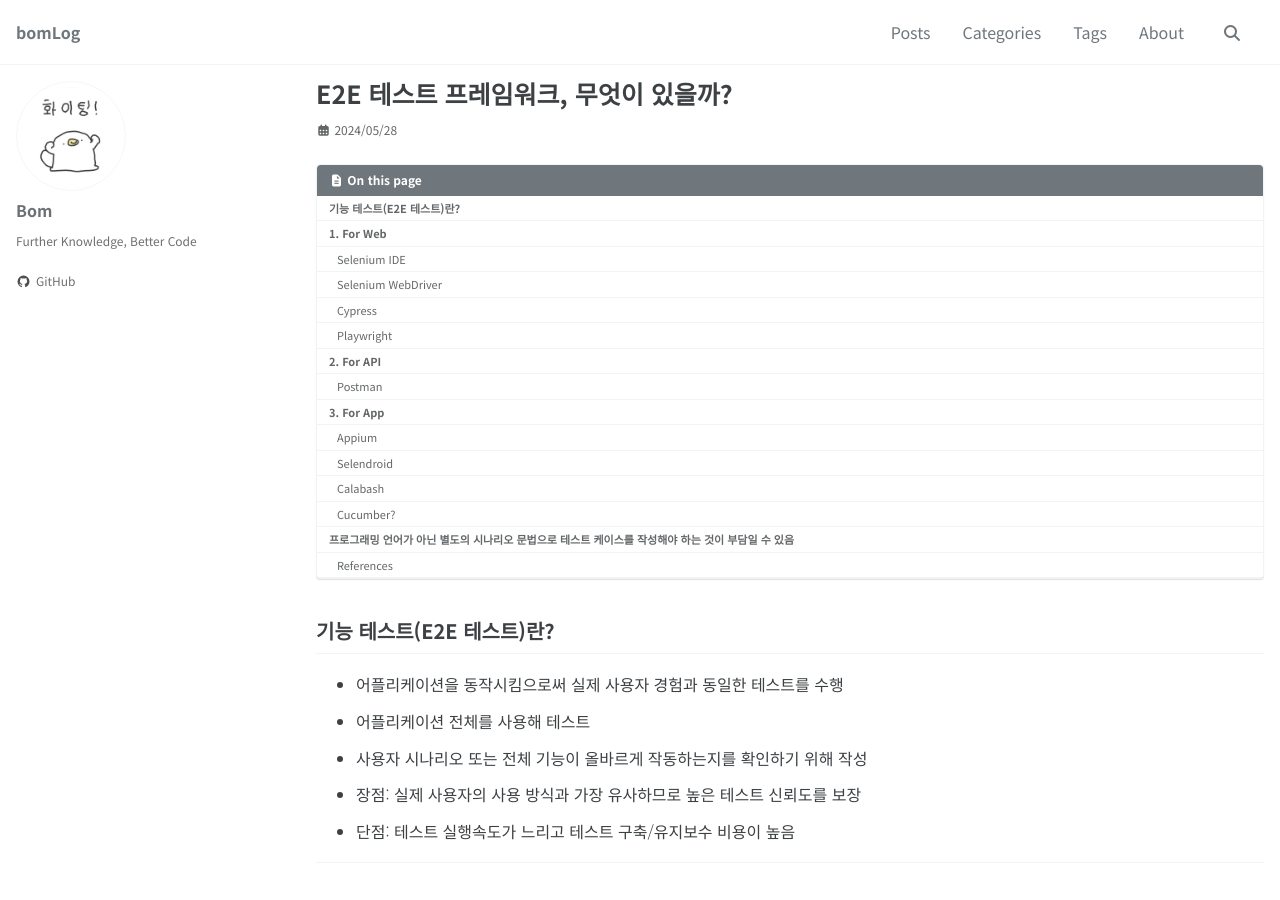
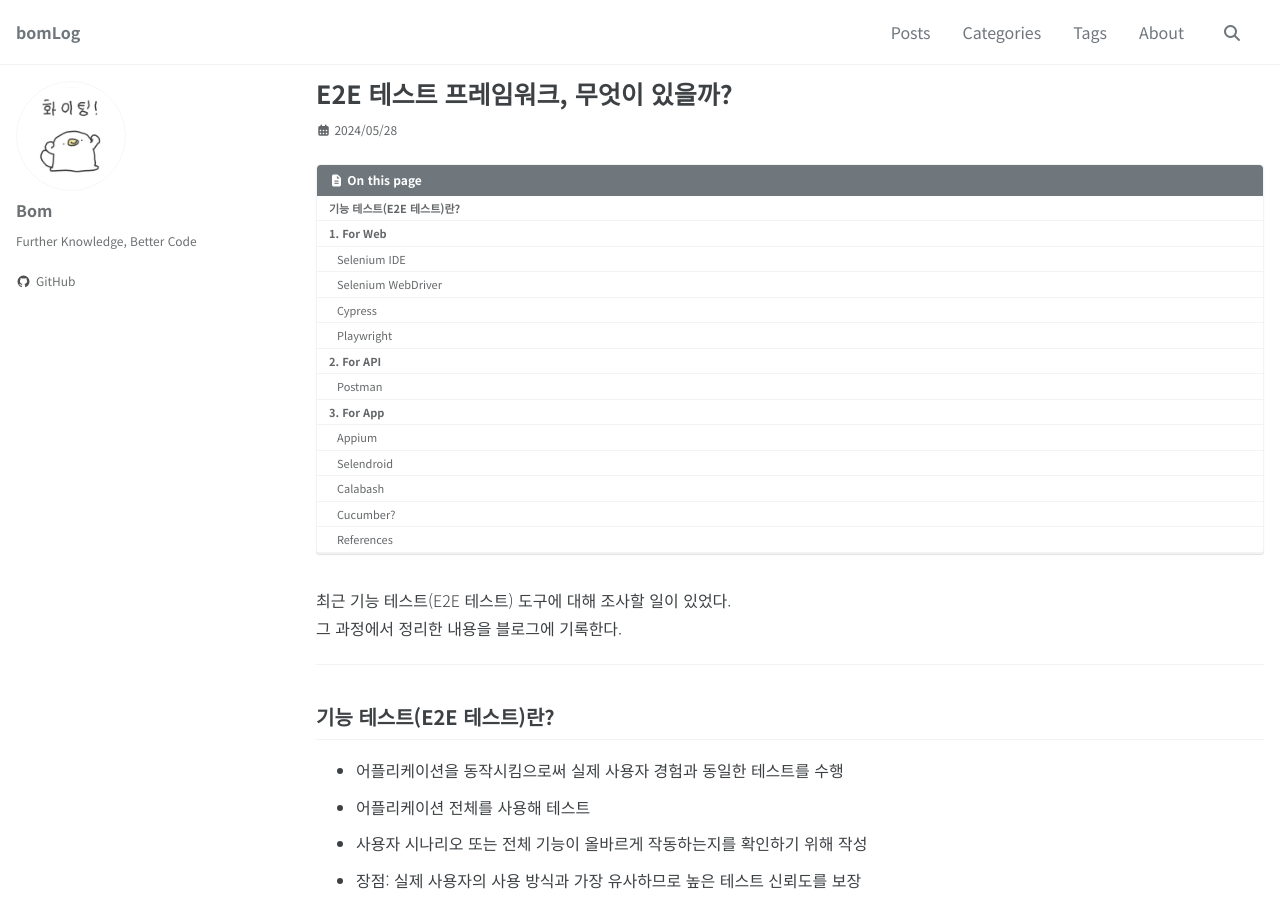
Before and after one commit to BomLee427/bomlee427.github.io, a Jekyll site: the page built from _posts/study/2024-05-28-e2e-test-automation-tools.md, in a window 1280 px wide and 900 px high. Built offline with Jekyll 4.4.1, drawn with Linux system fonts in a browser that asks for light colours; cached includes are drawn as plain includes.

Commit message:
Update 2024-05-28-e2e-test-automation-tools.md

```diff
--- a/_posts/study/2024-05-28-e2e-test-automation-tools.md
+++ b/_posts/study/2024-05-28-e2e-test-automation-tools.md
@@ -7,6 +7,11 @@ classes: wide
 toc: true
 ---
 
+
+최근 기능 테스트(E2E 테스트) 도구에 대해 조사할 일이 있었다.
+그 과정에서 정리한 내용을 블로그에 기록한다.
+
+---
 
 ## 기능 테스트(E2E 테스트)란?
 - 어플리케이션을 동작시킴으로써 실제 사용자 경험과 동일한 테스트를 수행
@@ -122,6 +127,8 @@ toc: true
 - 테스트 자동화(Progressive automation)보다는 인수 테스트(Acceptance test)에 적합
     - 주로 개발자만 테스트에 접근하는 상황에서 얻는 이점이 거의 없음
     - 프로그래밍 언어가 아닌 별도의 시나리오 문법으로 테스트 케이스를 작성해야 하는 것이 부담일 수 있음
+
+
 ---
 
 ### References
```
